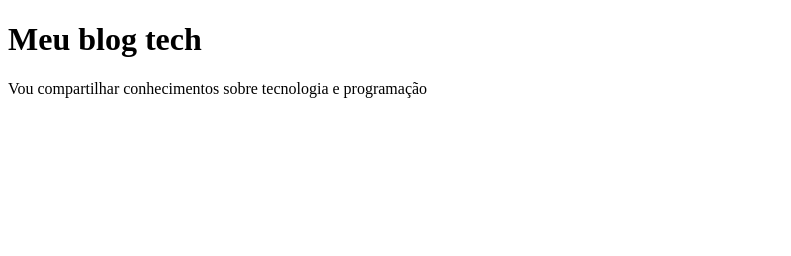
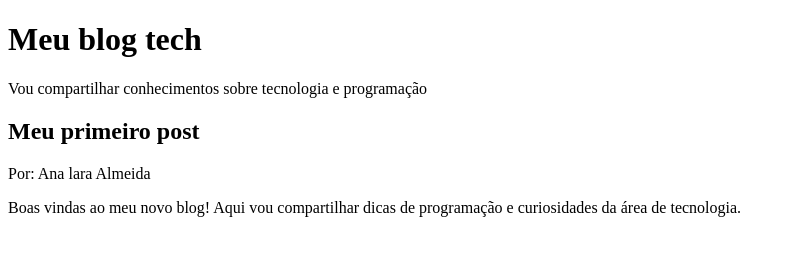
Before and after one commit to analaraalmeida-png/Projeto-educa-o-digital--Ana-Lara-, a plain HTML site: page index.html in a window 1280 px wide. Shown: the whole page, without its empty margins (0-791 px from the left). Drawn offline with Linux system fonts and the light colour scheme.

Commit message:
Papagaio

```diff
--- a/index.html
+++ b/index.html
@@ -4,10 +4,19 @@
 <head>
 <meta charset="UTF-8">
 <meta name="viewport" content="width=device-width, initial-scale=1.0">
-<title>Document</title>
+<title>Blog</title>
 </head>
 <body>
-<h1>Meu blog tech</h1>
-<p>Vou compartilhar conhecimentos sobre tecnologia e programação</p>
+    <header>
+
+        <h1>Meu blog tech</h1>
+        <p>Vou compartilhar conhecimentos sobre tecnologia e programação</p>
+    </header>
+    <main>
+
+        <h2>Meu primeiro post</h2>
+        <p>Por: Ana lara Almeida</p>
+        <p>Boas vindas ao meu novo blog! Aqui vou compartilhar dicas de programação e curiosidades da área de tecnologia.</p>
+    </main>
 </body>
 </html>
```
